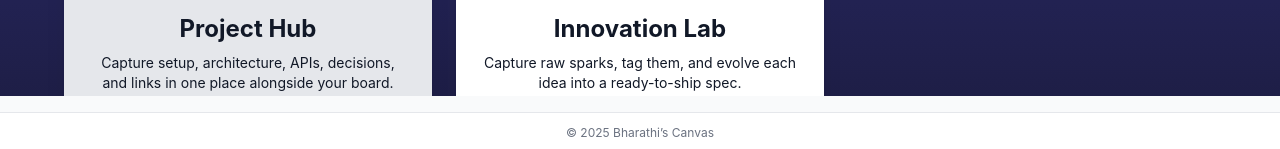
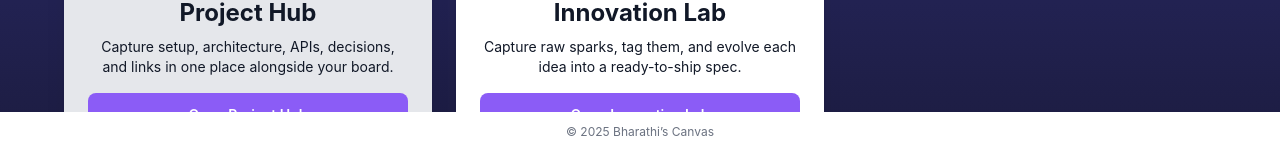
Before and after one commit to rajeshdumpeti/bharathi-canvas, a React (Create React App) app: page / in a window 1280 px wide. Shown: the part 648-797 px from the top of the page. Built offline with nearby package versions, Linux system fonts and the light colour scheme; no server answers.

Commit message:
chore: Trigger tst deployment

```diff
--- a/src/features/landing/LandingPage.tsx
+++ b/src/features/landing/LandingPage.tsx
@@ -108,7 +108,7 @@ const LandingPage: React.FC<Props> = ({
   return (
     <div className="bg-gradient-to-b from-[#3b3b9a] via-[#2a2a6a] to-[#1a1a3a] text-white">
       <div className="min-h-screen flex flex-col items-center p-6 md:p-4  text-center">
-        <div className="mb-4">
+        <div>
           <h1 className="text-4xl sm:text-5xl font-bold text-white">
             Welcome to Bharathi&apos;s Canvas
           </h1>
--- a/src/layout/Footer.tsx
+++ b/src/layout/Footer.tsx
@@ -1,7 +1,7 @@
 import React from "react";
 
 const Footer: React.FC = () => (
-  <footer className="h-10 flex items-center justify-center text-xs text-gray-500 bg-white border-t mt-4">
+  <footer className="h-10 flex items-center justify-center text-xs text-gray-500 bg-white ">
     © {new Date().getFullYear()} Bharathi’s Canvas
   </footer>
 );
```
